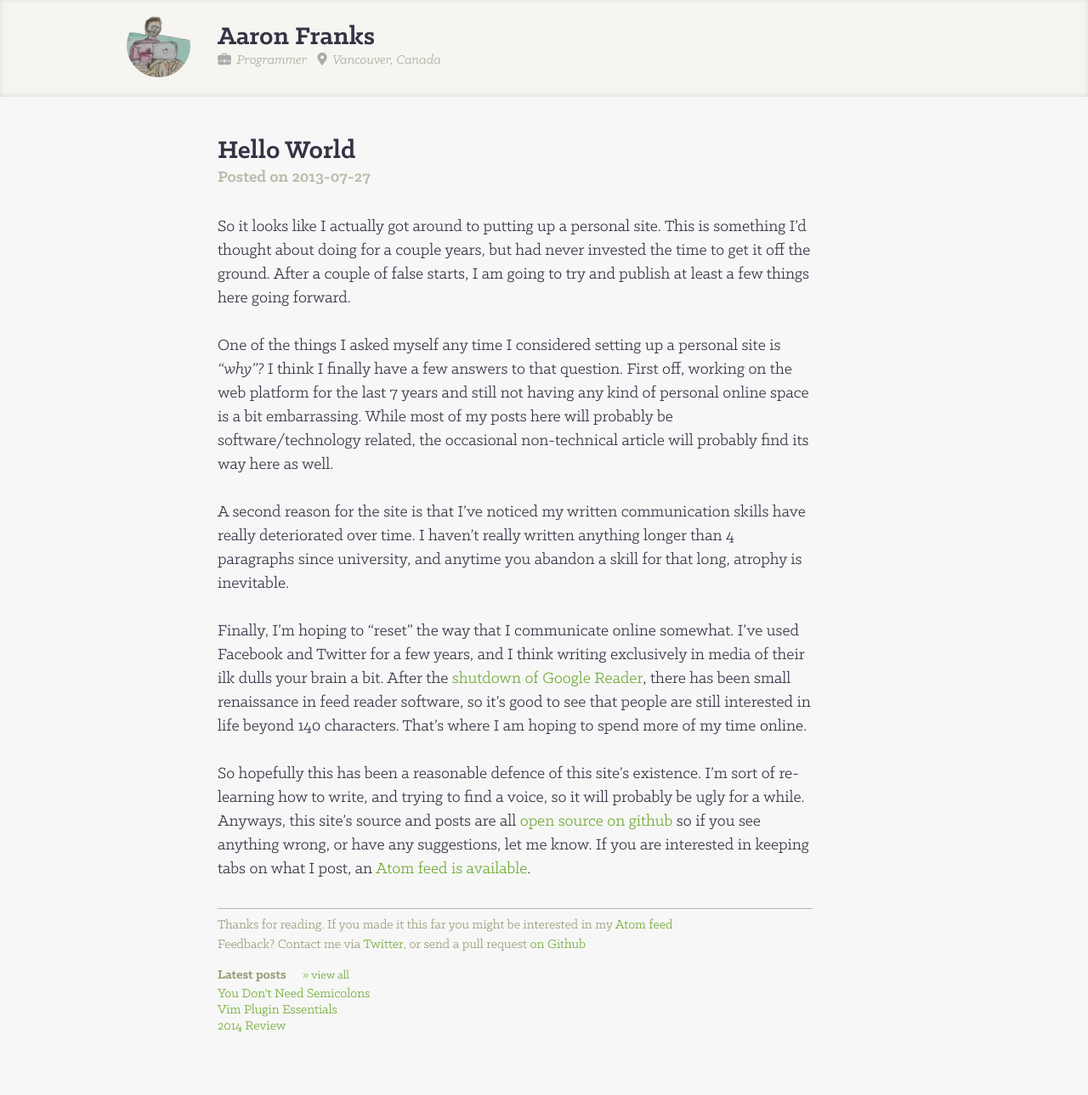
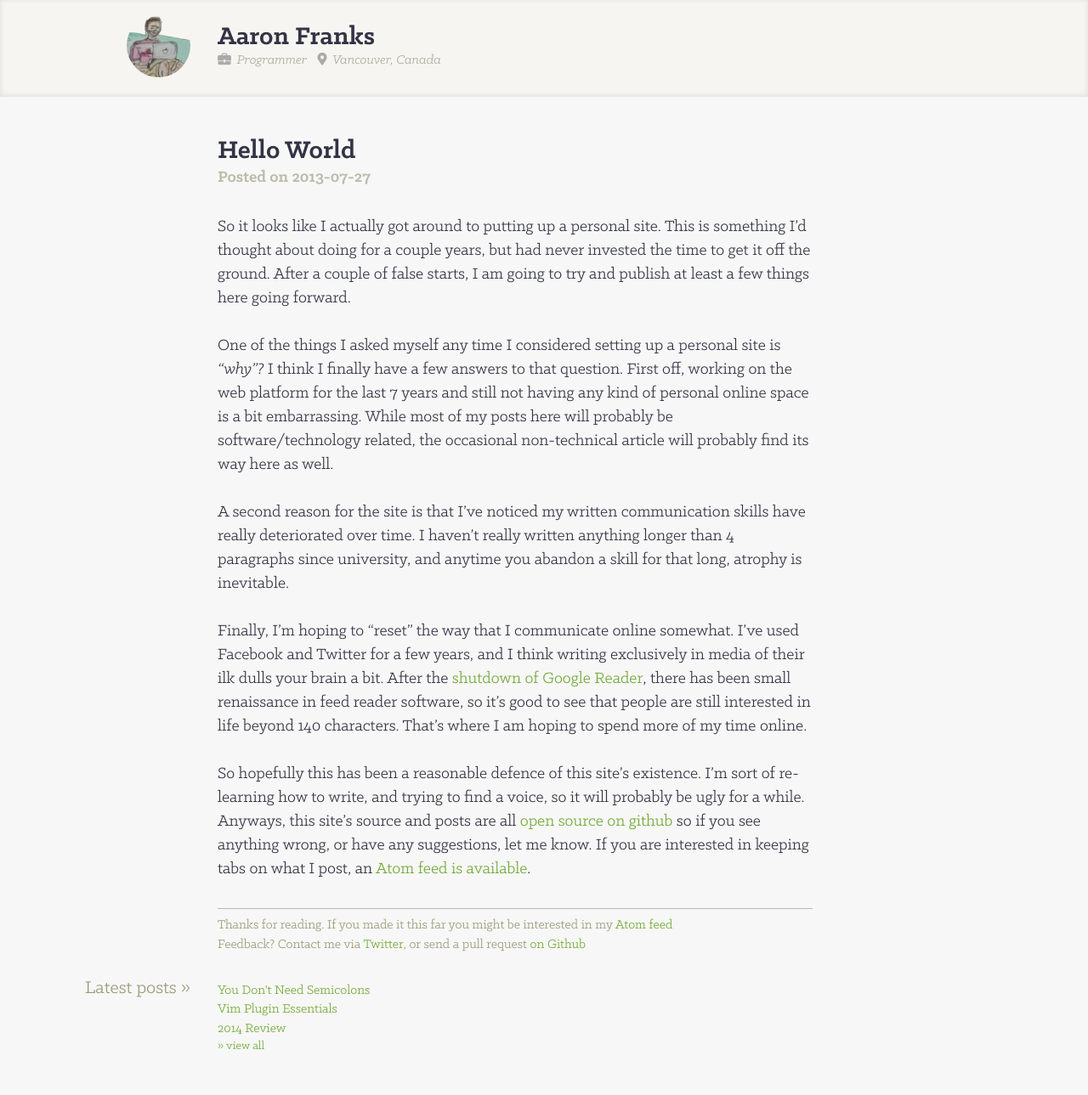
Before and after one commit to af/af.github.com, a Jekyll site: the page built from _posts/2013-07-27-hello-world.md, in a window 1280 px wide. Shown: the whole page at 85% size. Built offline with Jekyll 4.4.1, drawn with Linux system fonts in a browser that asks for light colours; Markdown is read by kramdown in place of the engine named in the settings; before the commit the page ends 1266 px from its top, so only the background shows below that.

Commit message:
Update some footer styles

```diff
--- a/_layouts/post.html
+++ b/_layouts/post.html
@@ -19,13 +19,13 @@ layout: base
         <p>Feedback? Contact me via <a href="https://twitter.com/eh_eff">Twitter</a>,
         or send a pull request <a href="https://www.github.com/af/af.github.com">on Github</a></p>
 
-        <h2>
-            Latest posts
+        <section class="latest">
+            <h2>Latest posts</h2>
+            {% for post in site.posts limit:3 %}
+                <div class="item"><a href="{{ post.url }}">{{ post.title }}</a></div>
+            {% endfor %}
             <a class="viewall" href="/posts">&raquo; view all</a>
-        </h2>
-        {% for post in site.posts limit:3 %}
-            <div><a href="{{ post.url }}">{{ post.title }}</a></div>
-        {% endfor %}
+        </section>
     </footer>
 </article>
 </div>
--- a/assets/main.css
+++ b/assets/main.css
@@ -212,16 +212,33 @@ ul.posts li {
 .post footer p {
   margin: 0;
 }
-.post footer > h2 {
-  font-weight: bold;
-  font-size: 1em;
-  margin: 1rem 0 0.2rem;
+.post .latest {
+  margin: 2rem 0 0;
+}
+.post .latest > h2 {
+  font-weight: normal;
+  font-size: 1.4em;
+  margin: 0 0 0.3rem;
   font-style: normal;
 }
-.post footer .viewall {
+@media screen and (min-width: 800px) {
+  .post .latest > h2 {
+    width: 250px;
+    margin-left: -250px;
+    padding-right: 2rem;
+    text-align: right;
+    float: left;
+    line-height: 0.8;
+  }
+  .post .latest > h2:after {
+    content: ' »';
+  }
+}
+.post .latest .item {
+  line-height: 1.4;
+}
+.post .latest .viewall {
   font-size: 0.9em;
-  font-weight: normal;
-  margin-left: 1rem;
 }
 @media screen and (max-width: 800px) {
   .content {
```
Also changed, not shown: styles/layout.styl (+20 -5 lines).
